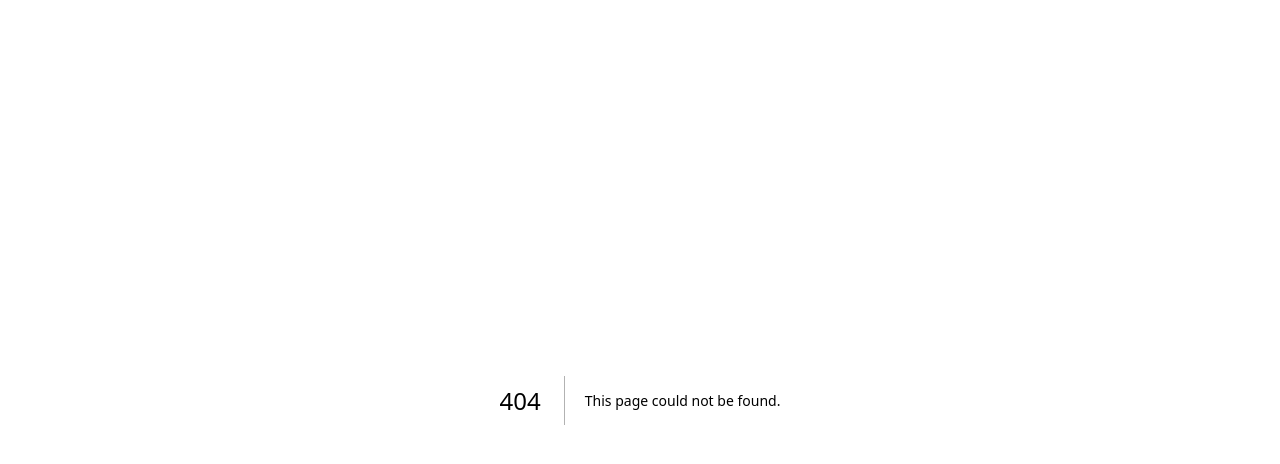
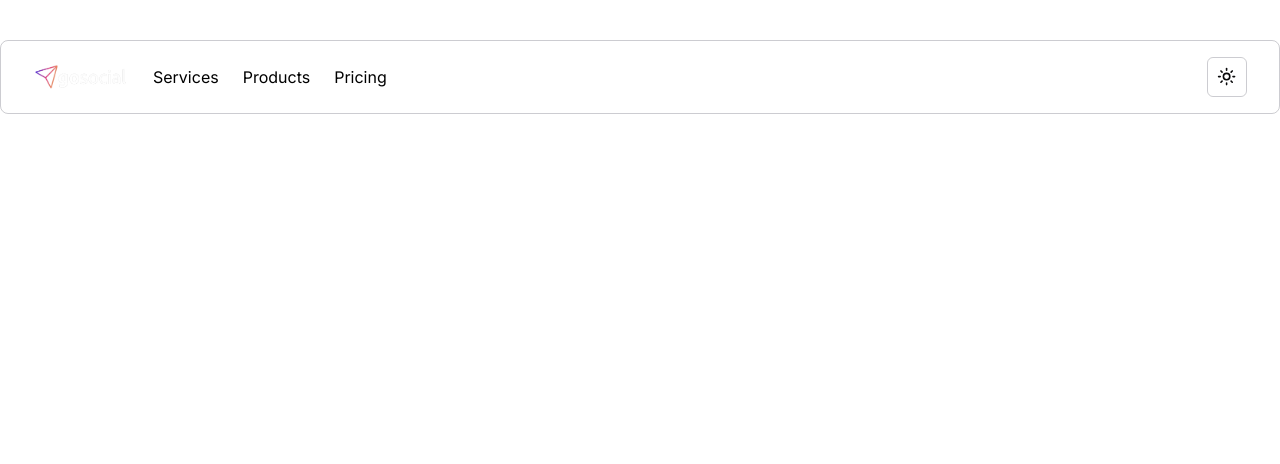
Before and after one commit to borisvicena/gosocial, a Next.js app: page /web-development in a window 1280 px wide. Before the commit this address had no page. Shown: the top 464 px of the page. Built offline with nearby package versions, Linux system fonts and the light colour scheme.

Commit message:
feat(route): Added /web-development route

```diff
--- /dev/null
+++ b/app/web-development/page.tsx
@@ -0,0 +1,11 @@
+import Navbar from "@/components/NavbarMenu";
+
+export default function Home() {
+  return (
+    <main className="relative bg-gray-100 dark:bg-black-100 flex justify-center items-center flex-col overflow-hidden antialiased">
+      <div className="w-full scroll-smooth">
+        <Navbar />
+      </div>
+    </main>
+  );
+}
--- a/components/ui/navbar-menu.tsx
+++ b/components/ui/navbar-menu.tsx
@@ -72,7 +72,7 @@ export const Menu = ({
   return (
     <nav className="relative rounded-lg backdrop-filter backdrop-blur-lg bg-opacity-30 border border-black-100/[0.2] dark:bg-transparent dark:border-white/[0.2]  shadow-input flex items-center px-8">
       <div>
-        <a href="localhost:3000" className="relative flex items-center font-bold gap-2 text-lg">
+        <a href="/" className="relative flex items-center font-bold gap-2 text-lg">
           <img src="gosocial.png" alt="GoSocial" className="w-24 h-full" />
         </a>
       </div>
```
